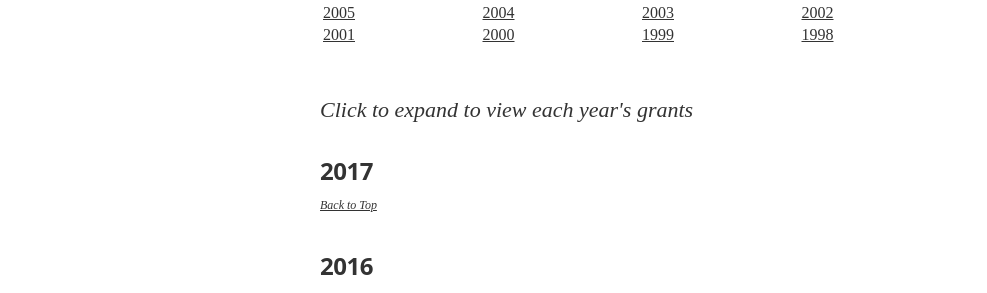
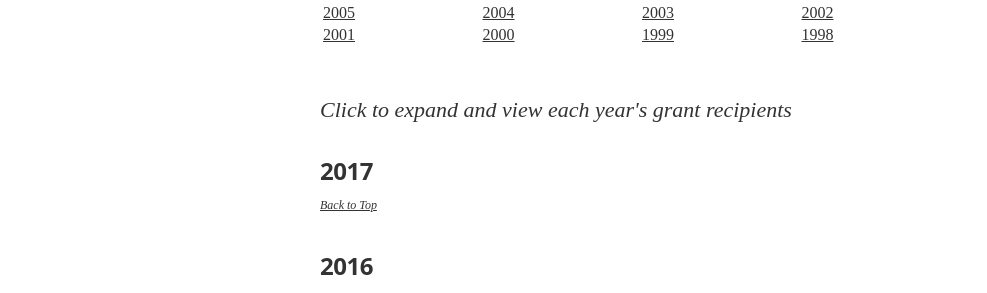
Before and after one commit to HackEducation/funding, a Jekyll site: the page built from gates-foundation.html, in a window 1280 px wide and 900 px high, scrolled down 976 px. Shown: the part 163-456 px from the top of the window, without its empty margins (0-987 px from the left). Built offline with Jekyll 4.4.1, drawn with Linux system fonts in a browser that asks for light colours; nearby versions of some CDN libraries; some web fonts are replaced.

Commit message:
add 2003 data

```diff
--- a/gates-foundation.html
+++ b/gates-foundation.html
@@ -45,7 +45,7 @@
 
 <br />
 
-<p><em>Click to expand to view each year's grants</em></p>
+<p><em>Click to expand and view each year's grant recipients</em></p>
 
 <script type="text/javascript">
   function showhide($divid)
@@ -435,9 +435,31 @@
 
 <p style="font-size:12px"><a href="#top"><em>Back to Top</em></a></p>
 
-<h3><a name="2003"></a>2003</h3>
+<h3 onclick="showhide('funding-2003'); return false;"><a name="2003"></a>2003</h3>
+<div style="display: none;" id="funding-2003">
 
-<p><a href="#top">Back to Top</a></p>
+<br />
+<!-- Grants -->
+{% assign grants = site.data.gates.2003 %}
+{% assign grants = grants | sort:"Name" %}
+
+<!-- Document -->
+
+{% for grant in grants %}
+
+<p><strong>{{ grant.Name }}</strong></p>
+
+<p>Amount: {{ grant.Amount }}</p>
+
+<p>{{ grant. Description }}</p>
+
+<hr>
+
+{% endfor %}
+
+</div>
+
+<p style="font-size:12px"><a href="#top"><em>Back to Top</em></a></p>
 
 <h3><a name="2002"></a>2002</h3>
 
```
